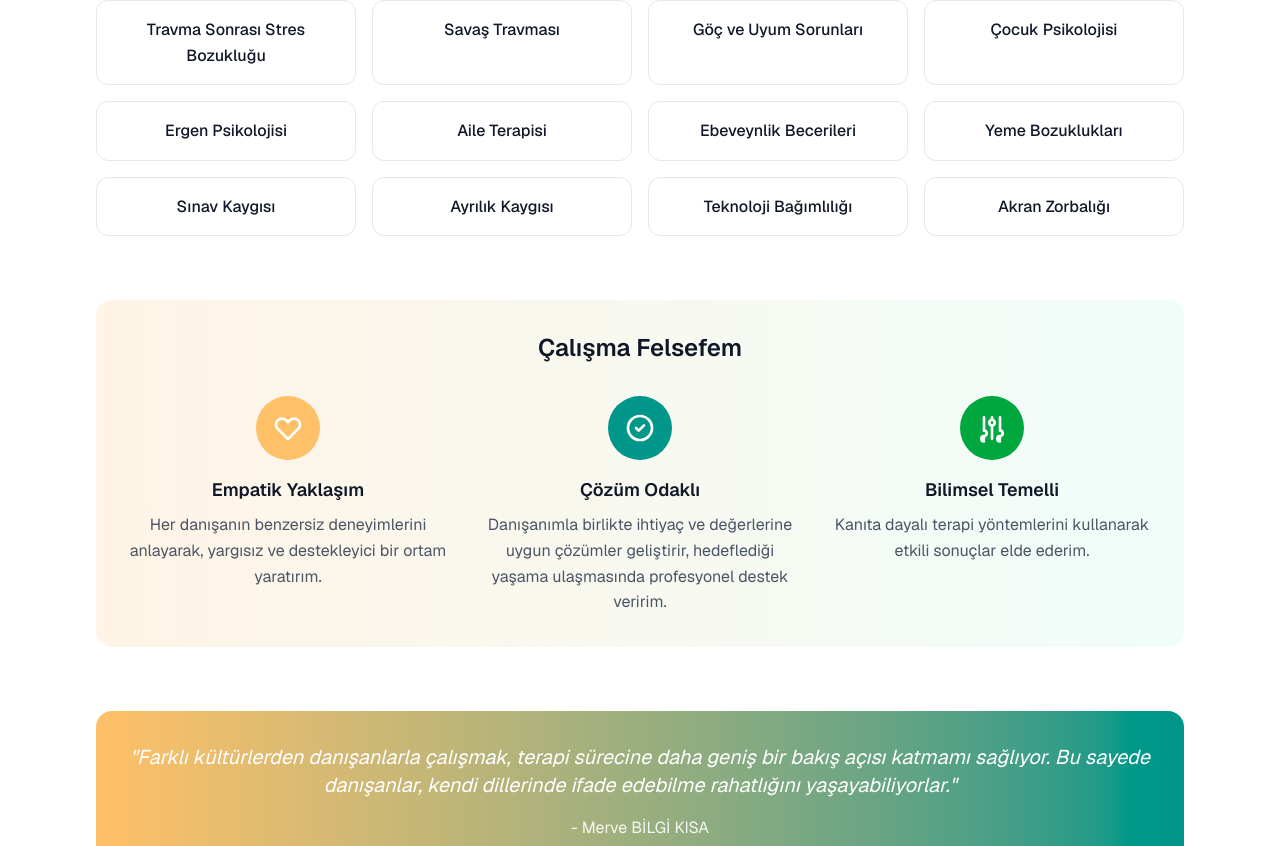
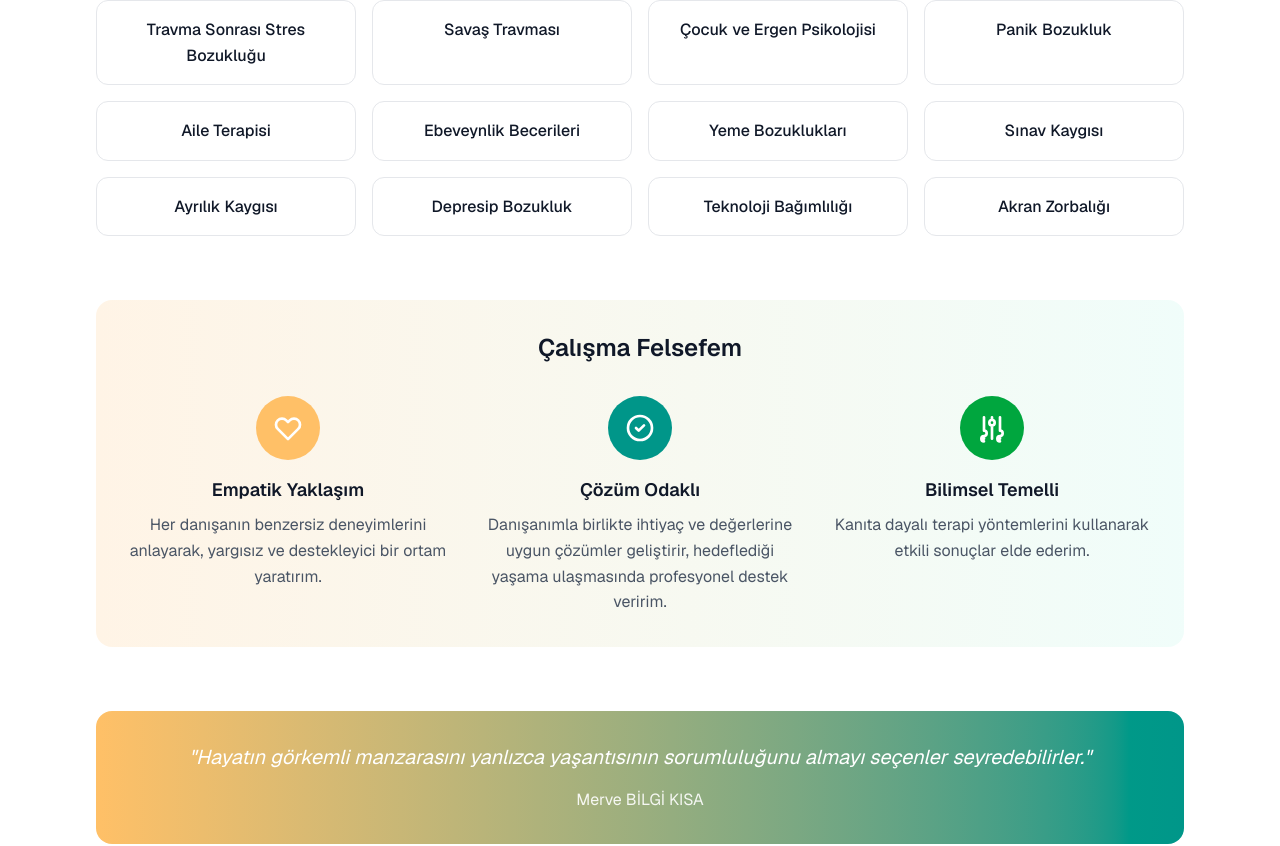
Before and after one commit to bekirbali/Next-PDRPortfolio, a Next.js app: page /hakkimda in a window 1280 px wide. Shown: the part 1778-2624 px from the top of the page. Built offline with nearby package versions, Linux system fonts and the light colour scheme.

Commit message:
Refactor CTA and About components; update layout in CTA for better alignment, revise therapy specialties in About, and enhance personal quote for improved clarity. Modify footer text for consistency and update image source in mock data for accuracy.

```diff
--- a/app/components/CTA.js
+++ b/app/components/CTA.js
@@ -28,11 +28,7 @@ export default function CTA() {
           </Link>
         </div>
 
-        <div className="mt-12 grid grid-cols-1 md:grid-cols-3 gap-8 text-center">
-          <div className="text-white">
-            <div className="text-2xl font-bold mb-2">7/24</div>
-            <div className="text-[var(--primary-100)]">Acil Durum Desteği</div>
-          </div>
+        <div className="mt-12 flex  justify-center gap-6 text-center">
           <div className="text-white">
             <div className="text-2xl font-bold mb-2">%100</div>
             <div className="text-[var(--primary-100)]">Gizlilik Garantisi</div>
--- a/app/components/Footer.js
+++ b/app/components/Footer.js
@@ -30,8 +30,8 @@ export default function Footer() {
               </div>
             </Link>
             <p className="text-gray-600 mb-4 max-w-md">
-              Profesyonel psikolojik destek ve terapi hizmetleri. Bireysel, çift
-              ve aile terapileri ile yaşam kalitenizi artırın.
+              Profesyonel psikolojik destek ve terapi hizmetleri. Bireysel,
+              online ve aile terapileriyle yaşam kalitenizi artırın.
             </p>
             <div className="flex space-x-4">
               <a
--- a/app/hakkimda/page.js
+++ b/app/hakkimda/page.js
@@ -270,14 +270,14 @@ export default function About() {
               {[
                 "Travma Sonrası Stres Bozukluğu",
                 "Savaş Travması",
-                "Göç ve Uyum Sorunları",
-                "Çocuk Psikolojisi",
-                "Ergen Psikolojisi",
+                "Çocuk ve Ergen Psikolojisi",
+                "Panik Bozukluk",
                 "Aile Terapisi",
                 "Ebeveynlik Becerileri",
                 "Yeme Bozuklukları",
                 "Sınav Kaygısı",
                 "Ayrılık Kaygısı",
+                "Depresip Bozukluk",
                 "Teknoloji Bağımlılığı",
                 "Akran Zorbalığı",
               ].map((specialty, index) => (
@@ -377,11 +377,10 @@ export default function About() {
         {/* Personal Quote */}
         <div className="bg-gradient-to-r from-[var(--primary)] to-teal-600 rounded-2xl p-8 mb-16 text-center text-white">
           <blockquote className="text-xl italic mb-4">
-            &quot;Farklı kültürlerden danışanlarla çalışmak, terapi sürecine
-            daha geniş bir bakış açısı katmamı sağlıyor. Bu sayede danışanlar,
-            kendi dillerinde ifade edebilme rahatlığını yaşayabiliyorlar.&quot;
+            &quot;Hayatın görkemli manzarasını yanlızca yaşantısının
+            sorumluluğunu almayı seçenler seyredebilirler.&quot;
           </blockquote>
-          <p className="text-white/90">- Merve BİLGİ KISA</p>
+          <p className="text-white/90">Merve BİLGİ KISA</p>
         </div>
 
         {/* CTA */}
--- a/app/iletisim/page.js
+++ b/app/iletisim/page.js
@@ -370,7 +370,7 @@ export default function Contact() {
             </div>
 
             {/* Map */}
-            <div className="bg-white rounded-2xl shadow-xl overflow-hidden">
+            {/* <div className="bg-white rounded-2xl shadow-xl overflow-hidden">
               <div className="h-64 bg-gradient-to-br from-gray-100 to-gray-200 flex items-center justify-center">
                 <div className="text-center text-gray-600">
                   <svg
@@ -398,7 +398,7 @@ export default function Contact() {
                   </p>
                 </div>
               </div>
-            </div>
+            </div> */}
           </div>
         </div>
 
```
Also changed, not shown: app/lib/mockData.js.
